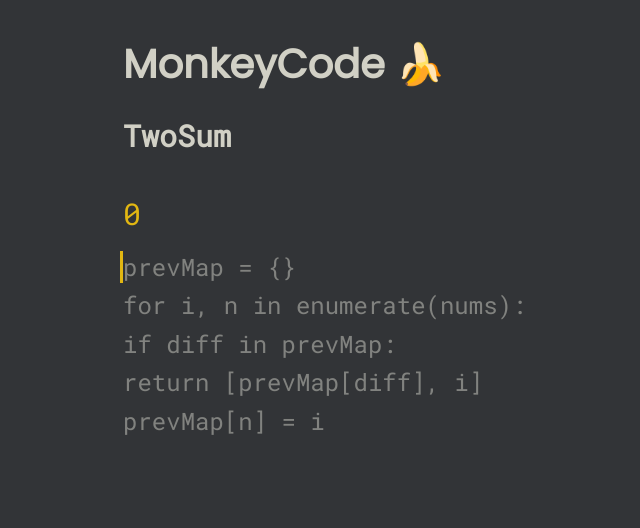
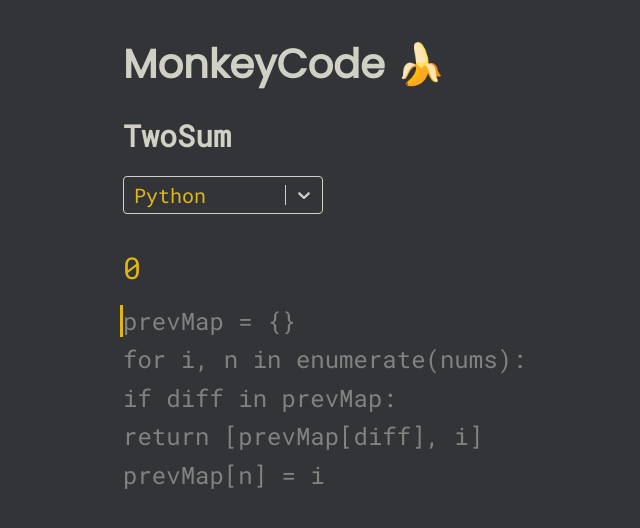
Before and after one commit to eTNwang/codemonkeytype, a React (Create React App) app: page / in a window 1280 px wide. Shown: the top 528 px of the page, without its empty margins (117-757 px from the left). Built offline with nearby package versions, Linux system fonts and the light colour scheme.

Commit message:
added language select box

```diff
--- a/package.json
+++ b/package.json
@@ -12,6 +12,7 @@
     "react-router": "^6.3.0",
     "react-router-dom": "^6.3.0",
     "react-scripts": "5.0.1",
+    "react-select": "^5.4.0",
     "sass": "^1.54.8",
     "styled-components": "^5.3.5",
     "web-vitals": "^2.1.4"
--- a/src/Home.js
+++ b/src/Home.js
@@ -1,4 +1,5 @@
 import React, { useState, useEffect } from "react"
+import Select, { NonceProvider } from "react-select"
 
 import useKeyPress from "./hooks/useKeyPress"
 
@@ -53,6 +54,7 @@
   const [currCharIndex, setCurrCharIndex] = useState(0)
   const [currTime, setTime] = useState(0)
   const [ticking, setTicking] = useState(false)
+  const [currLanguage, setCurrLanguage] = useState({ value: 'Python', label: 'Python' })
 
 
 
@@ -126,13 +128,58 @@
         setCurrCharIndex(currCharIndex + 1)
       }
     }
-  })
+  });
+
+  const languageOptions = [
+    { value: 'Python', label: 'Python' },
+    { value: 'C++', label: 'C++'},
+    { value: 'Java', label: 'Java' },
+  ]
+
+  const customStyles = {
+    option: (provided, state) => ({
+      ...provided,
+      background: '#323437',
+      color: state.isSelected ? '#e2b714' : '#d1d0c5',
+      padding: 20,
+    }),
+    menu: (provided, state) => ({
+      ...provided,
+      background: '#323437',
+    }),
+    control: (provided, state) => ({
+      ...provided,
+      background: '#323437',
+      width: "200px",
+      boxShadow: 0,
+      borderColor: state.isFocused
+        ? '#e2b714' : '#d1d0c5',
+      '&:hover': {
+        borderColor: state.isFocused
+          ? '#e2b714' : '#d1d0c5',
+      }
+    }),
+    singleValue: (provided, state) => {
+      const opacity = state.isDisabled ? 0.5 : 1;
+      const transition = 'opacity 300ms';
+
+      return { ...provided, opacity, transition, color: '#e2b714' };
+    }
+  }
 
   return (
     <>
       <h1>MonkeyCode 🍌</h1>
 
       <h2>{problemTitle}</h2>
+
+      <Select
+        value = { currLanguage }
+        options = { languageOptions }
+        onChange = { setCurrLanguage }
+        isSearchable = { false }
+        styles = { customStyles }
+      />
 
       {/* Map list of lines out to individual characters */}
 
```
Also changed, not shown: 1 other file (tests, documents, lock files or other folders).
